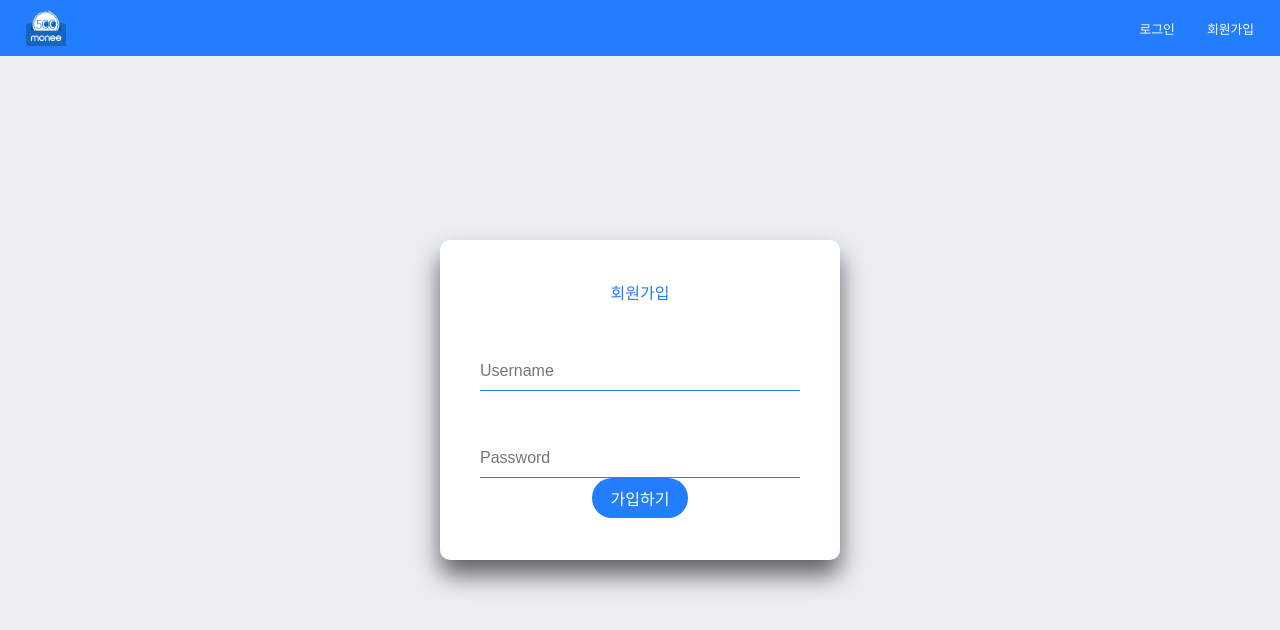
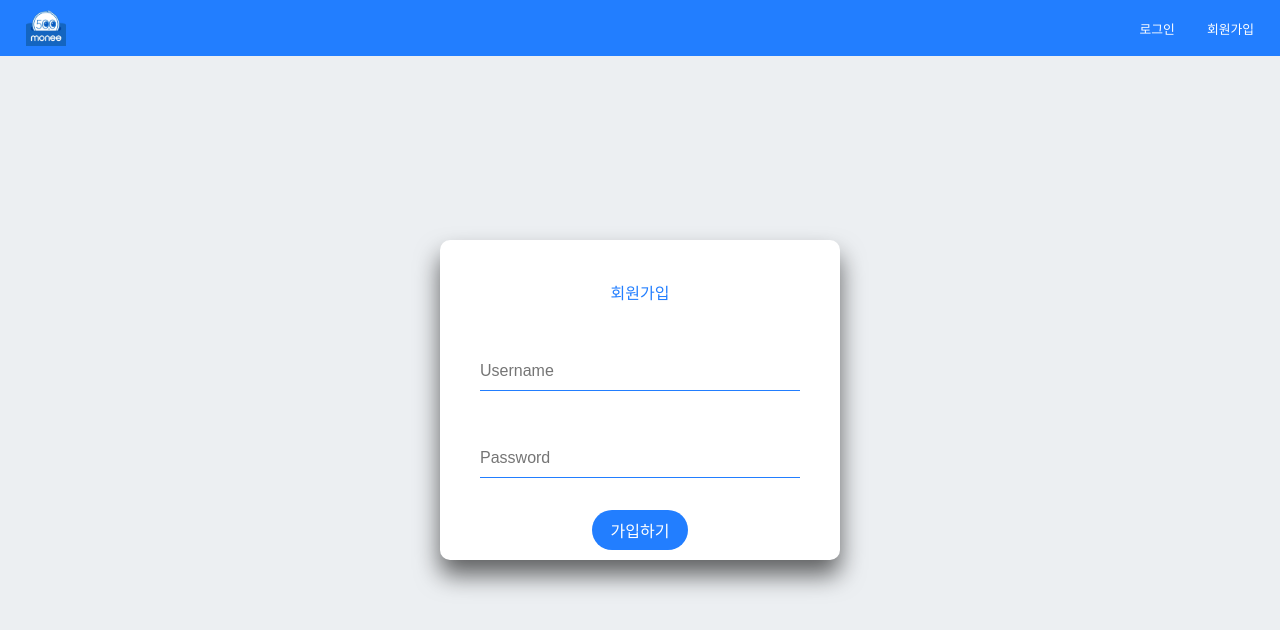
Before and after one commit to oyeon-kwon/SNS-toyproject, a React (Create React App) app in the folder client/: page /signup in a window 1280 px wide. Shown: the top 630 px of the page. Built offline with nearby package versions, Linux system fonts and the light colour scheme.

Commit message:
Fix: 회원가입, 로그인 버그 수정

```diff
--- a/client/src/pages/Login.js
+++ b/client/src/pages/Login.js
@@ -28,7 +28,7 @@ function Login ({ setIsLogin }) {
           navigate('/');
         } else if (userList[i].username === username) {
           alert('비밀번호가 일치하지 않습니다.');
-        } else {
+        } else if (userList[i].username !== username && userList[i].password !== password) {
           alert('아이디와 비밀번호가 일치하지 않습니다.');
         }
       }
@@ -48,9 +48,10 @@ function Login ({ setIsLogin }) {
           if (userList[i].username === username && userList[i].password === password) {
             alert('로그인 되었습니다.');
             setIsLogin(true);
+            navigate('/');
           } else if (userList[i].username === username) {
             alert('비밀번호가 일치하지 않습니다.');
-          } else {
+          } else if (userList[i].username !== username && userList[i].password !== password) {
             alert('아이디와 비밀번호가 일치하지 않습니다.');
           }
         }
--- a/client/src/pages/Signup.js
+++ b/client/src/pages/Signup.js
@@ -1,6 +1,7 @@
 import React, { useState, useEffect, useRef } from 'react';
 import './signup.css';
 import userList from '../data/userData';
+import { useNavigate } from 'react-router-dom';
 
 function Signup () {
   const [username, setUsername] = useState('');
@@ -8,6 +9,8 @@ function Signup () {
 
   const usernameDesc = useRef();
   const passwordDesc = useRef();
+
+  const navigate = useNavigate();
 
   const getInputUsername = (e) => {
     const inputUsername = e.target.value;
@@ -28,7 +31,7 @@ function Signup () {
 
     if (inputPassword.length < 4) {
       passwordDesc.current.style.display = 'inline-block';
-      setPassword('');
+      setPassword(inputPassword);
     } else {
       passwordDesc.current.style.display = 'none';
       setPassword(inputPassword);
@@ -43,6 +46,7 @@ function Signup () {
       });
       setUsername('');
       setPassword('');
+      navigate('/');
     }
   };
 
@@ -55,6 +59,7 @@ function Signup () {
         });
         setUsername('');
         setPassword('');
+        navigate('/');
       }
     }
   };
@@ -66,9 +71,9 @@ function Signup () {
           <div className='signup-desc'>회원가입</div>
           <input type='text' placeholder='Username' className='signup-input' onChange={getInputUsername} onKeyPress={enterKey} value={username || ''} />
           <div className='username confirm-desc' ref={usernameDesc}>이미 사용 중인 닉네임입니다.</div>
-          <input type='password' placeholder='Password' className='signup-input' onChange={getInputPassword} onKeyPress={enterKey} />
+          <input type='password' placeholder='Password' className='signup-input' onChange={getInputPassword} onKeyPress={enterKey} value={password || ''}/>
           <div className='password confirm-desc' ref={passwordDesc}>비밀번호는 4자리 이상이어야 합니다.</div>
-          <div className='submit-button' onClick={registUser}>가입하기</div>
+          <div className='signup-button' onClick={registUser}>가입하기</div>
         </div>
       </form>
     </div>
--- a/client/src/pages/signup.css
+++ b/client/src/pages/signup.css
@@ -30,3 +30,20 @@
     font-size: 0.7rem;
     color: red;
 }
+
+.signup-button {
+    border-radius: 20px;
+    padding: 8px 0;
+    font-size: 1rem;
+    background-color: #227eff;
+    color: #ffffff;
+    transition: all 0.5s ease;
+    width: 6rem;
+    margin: 0 auto;
+    margin-top: 2rem;
+  }
+
+  .signup-button:hover {
+    background-color: #c7c7c7;
+    color: #227eff
+  }
```
